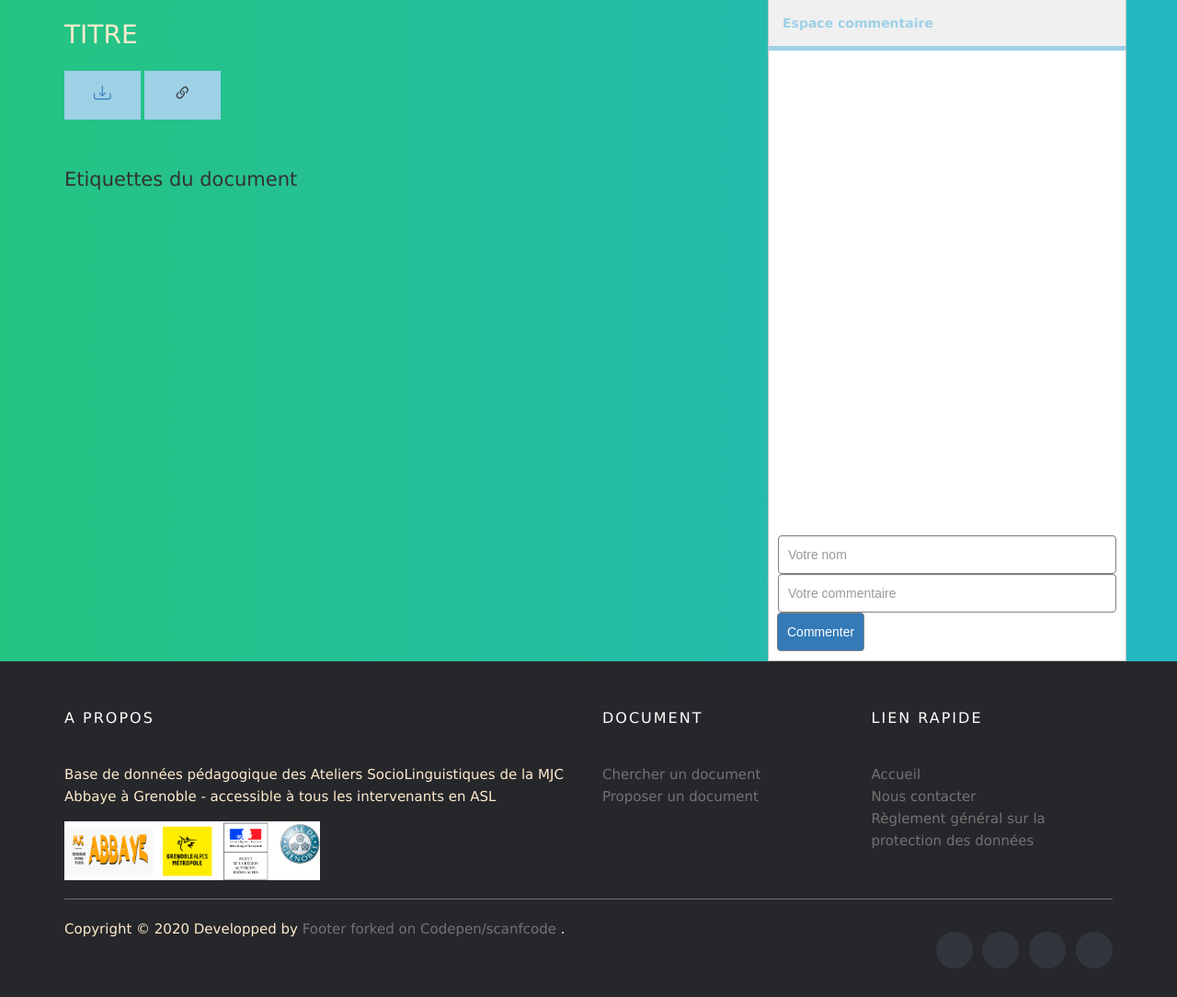
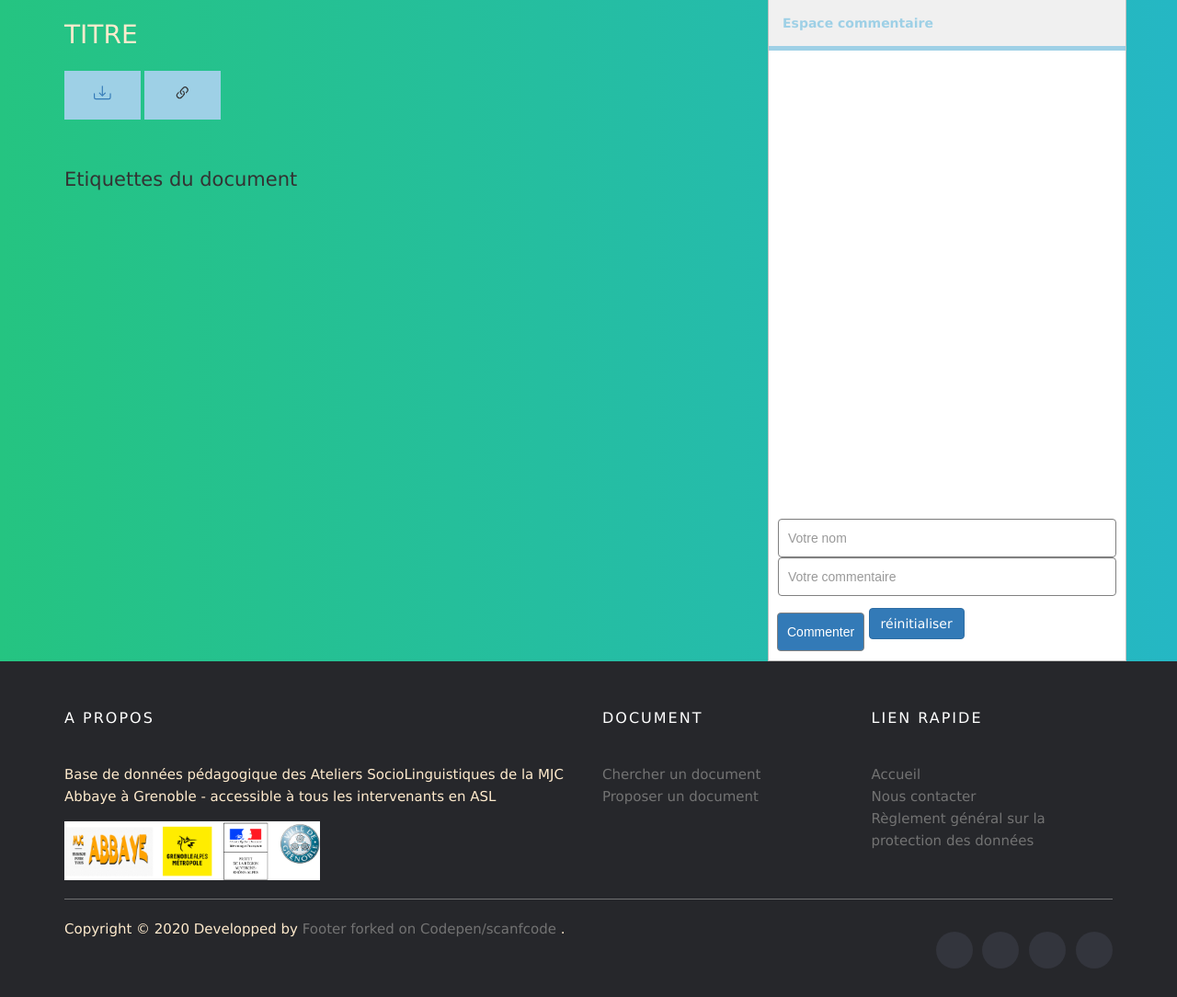
Before and after one commit to remulef/ASL-Abbaye, a PHP site: page /tcpdf/View/document.view/document.view.php?id_doc=1 in a window 1280 px wide. Shown: the part 151-1235 px from the top of the page at 92% size. Run offline with PHP 8.4, Linux system fonts and the light colour scheme.

Commit message:
automatic push

```diff
--- a/View/document.view/document.view.css
+++ b/View/document.view/document.view.css
@@ -251,6 +251,7 @@ main {
 
 #chat input[type="submit"] {
     box-sizing: border-box;
+    margin-top: 5%;
     padding: 10px;
     margin-left: -1px;
     border: 1px solid grey;
--- a/View/document.view/document.view.php
+++ b/View/document.view/document.view.php
@@ -129,6 +129,7 @@ echo '<body onload="init(' . $id_doc . ')">';
                 <input name="fbzx" type="hidden" value="-2195881827543510175">
 
                 <input name="submit" class="jfk-button jfk-button-action btn btn-primary" id="ss-submit" type="submit" value="Commenter" onClick="return check()">
+                <input name="reset" class="jfk-button jfk-button-action btn btn-primary" id="ss-submit" type="reset" value="réinitialiser" onClick="">
             </form>
 
         </div>
```
